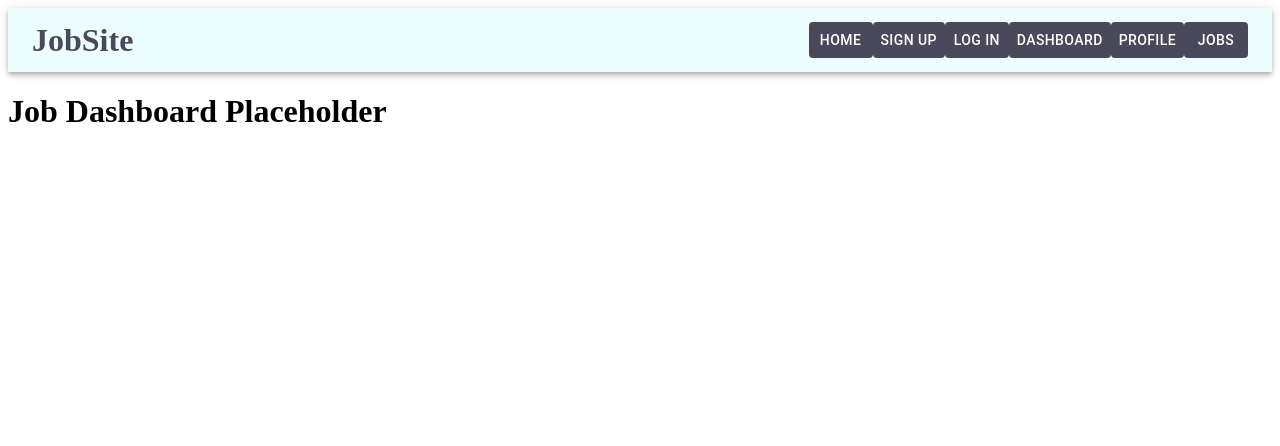
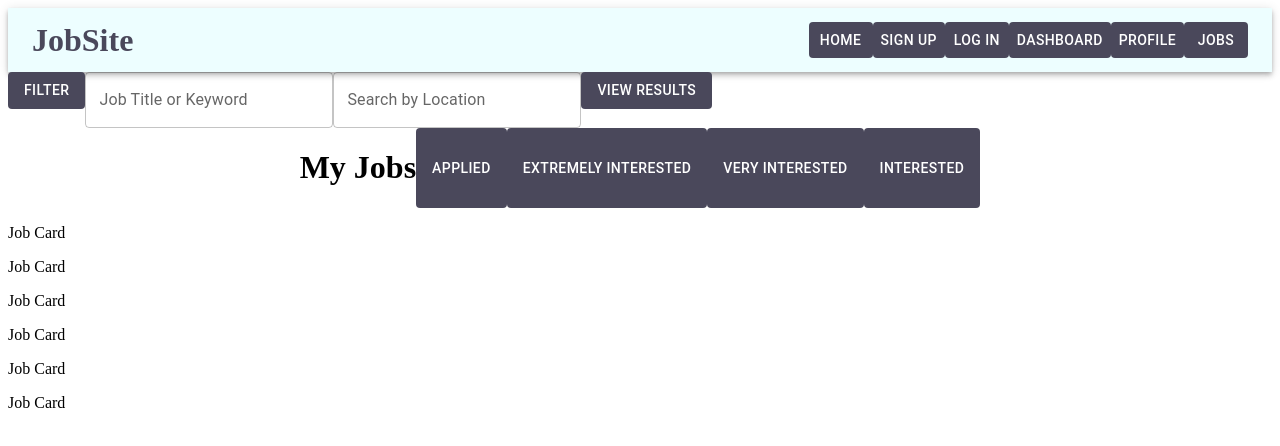
Before and after one commit to PacificDevelopment/JobSite, a React app: page /jobs in a window 1280 px wide. Shown: the top 446 px of the page. Built offline with nearby package versions, Linux system fonts and the light colour scheme.

Commit message:
React router URL setup

```diff
--- a/src/app/pages/Dashboard.jsx
+++ b/src/app/pages/Dashboard.jsx
@@ -1,21 +1,55 @@
-import React from 'react';
+import React, { useState, useEffect } from 'react';
 import Box from '@mui/material/Box';
 import TextField from '@mui/material/TextField';
 import Button from '@mui/material/Button';
+import {
+  useLocation, Link,
+} from 'react-router-dom';
 import Theme from '../Theme';
 
 const Dashboard = function () {
+  const [jobSearch, setJobSearch] = useState('');
+  const [locationSearch, setLocationSearch] = useState('');
+  const location = useLocation();
+
+  useEffect(() => {
+    const url = new URLSearchParams(location.search);
+    if (url.has('jobsearch')) {
+      setJobSearch(url.get('jobsearch'));
+    }
+    if (url.has('location')) {
+      setLocationSearch(url.get('location'));
+    }
+  }, []);
+
+  function handleSubmit(e) {
+    e.preventDefault();
+  }
+
   return (
     <Box>
       <Box>
-        <Button variant="outline" style={Theme.palette.independence}>Filter</Button>
-        <TextField id="job-title" label="Job Title or Keyword" />
-        <TextField id="location" label="Search by Location" />
-        <Button variant="outline" style={Theme.palette.independence}>View Results</Button>
+        <form onSubmit={handleSubmit}>
+          <Button variant="outline" style={Theme.palette.independence}>Filter</Button>
+          <TextField id="job-title" value={jobSearch} onChange={((e) => setJobSearch(e.target.value))} label="Job Title or Keyword" />
+          <TextField id="location" value={locationSearch} onChange={((e) => setLocationSearch(e.target.value))} label="Search by Location" />
+          <Button type="submit" variant="outline" style={Theme.palette.independence}>
+            <Link to={`/dashboard?jobsearch=${jobSearch}&location=${locationSearch}`}>Search</Link>
+          </Button>
+        </form>
       </Box>
       <h1>Employers: Post a job here</h1>
-      <Box>
-        <Box />
+      <Box style={{ display: 'flex', flexDirection: 'row', justifyContent: 'center' }}>
+        <Box>
+          <p>JobCard</p>
+          <p>JobCard</p>
+          <p>JobCard</p>
+          <p>JobCard</p>
+          <p>JobCard</p>
+        </Box>
+        <Box>
+          SelectedJob
+        </Box>
       </Box>
     </Box>
   );
--- a/src/app/pages/Jobs.jsx
+++ b/src/app/pages/Jobs.jsx
@@ -1,12 +1,34 @@
 import React from 'react';
+import Box from '@mui/material/Box';
+import Button from '@mui/material/Button';
+import TextField from '@mui/material/TextField';
+import Theme from '../Theme';
 
 const Jobs = function () {
   return (
-    <div>
-      <h1>
-        Job Dashboard Placeholder
-      </h1>
-    </div>
+    <Box>
+      <Box>
+        <Button variant="outline" style={Theme.palette.independence}>Filter</Button>
+        <TextField id="job-title" label="Job Title or Keyword" />
+        <TextField id="location" label="Search by Location" />
+        <Button variant="outline" style={Theme.palette.independence}>View Results</Button>
+      </Box>
+      <Box style={{ display: 'flex', flexDirection: 'row', justifyContent: 'center' }}>
+        <h1>My Jobs</h1>
+        <Button variant="outline" style={Theme.palette.independence}>Applied</Button>
+        <Button variant="outline" style={Theme.palette.independence}>Extremely Interested</Button>
+        <Button variant="outline" style={Theme.palette.independence}>Very Interested</Button>
+        <Button variant="outline" style={Theme.palette.independence}>Interested</Button>
+      </Box>
+      <Box>
+        <p>Job Card</p>
+        <p>Job Card</p>
+        <p>Job Card</p>
+        <p>Job Card</p>
+        <p>Job Card</p>
+        <p>Job Card</p>
+      </Box>
+    </Box>
   );
 };
 
```
Also changed, not shown: src/app/components/JobCard.jsx (deleted, +0 -16 lines), .eslintrc.js.
